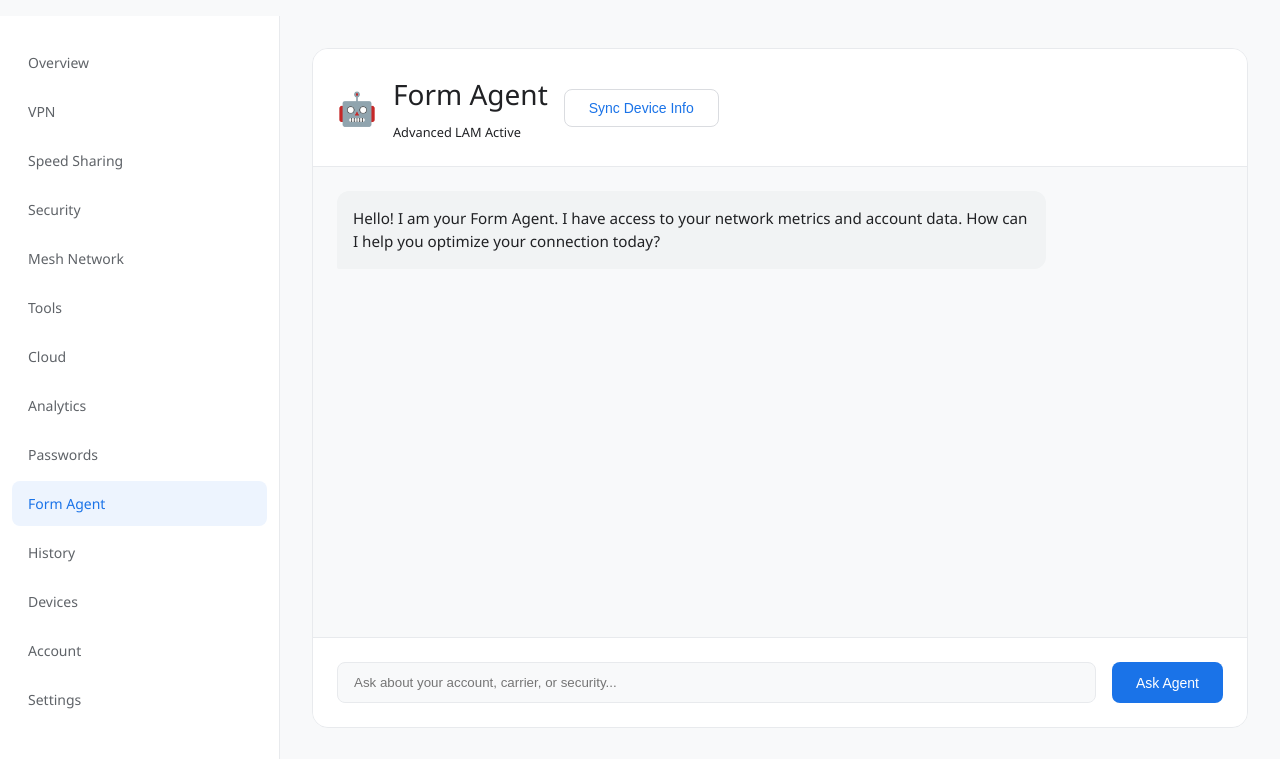
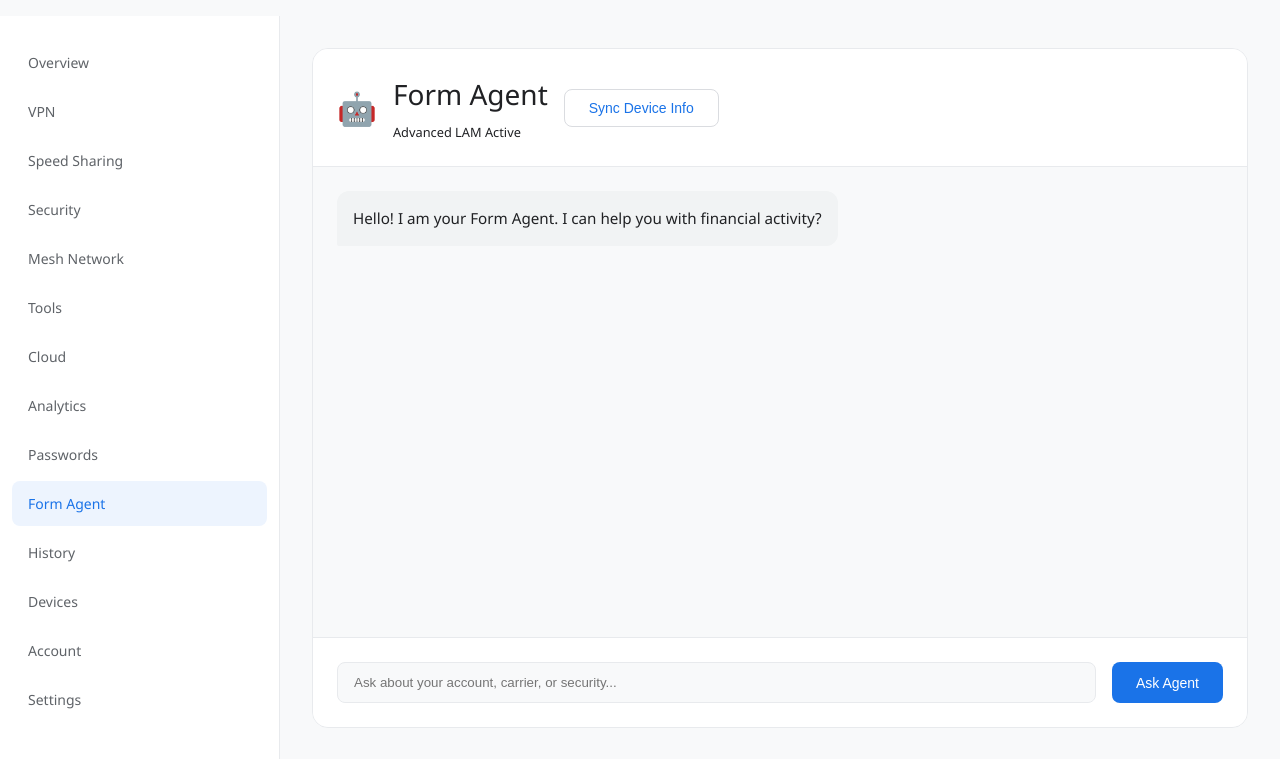
Before and after one commit to ZatQasim/Form-Speed, a Flask app: page /dashboard/agent in a window 1280 px wide. Shown: the part 64-823 px from the top of the page. Run offline with Flask 3, Linux system fonts and the light colour scheme; a user stored in the database is signed in; tables that the repository leaves empty hold one stand-in row (values such as "Sample post"); some web fonts are replaced.

Commit message:
Improve agent response and error handling capabilities
Update agent prompt with new instructions and dependencies, and adjust initial AI message.

Replit-Commit-Author: Agent
Replit-Commit-Session-Id: 3996056d-f854-4c5c-b152-6c50dc2b311e
Replit-Commit-Checkpoint-Type: full_checkpoint
Replit-Commit-Event-Id: 450b3fd3-4150-4d1a-9bf9-3e1648bf2e7b
Replit-Commit-Screenshot-Url: https://storage.googleapis.com/screenshot-production-us-central1/7ad3413c-0a2b-488c-9315-b0b72b91dfb9/3996056d-f854-4c5c-b152-6c50dc2b311e/f1Bbh66
Replit-Helium-Checkpoint-Created: true

```diff
--- a/app.py
+++ b/app.py
@@ -694,16 +694,21 @@ def agent_chat():
                 Carrier: {metrics.get('carrier')}
                 VPN: {'Active' if user_state.get('vpn_enabled') else 'Inactive'}
 
-                Help with account, carrier info, financial options ($5/mo), and support.
-                Be concise and authoritative.
+                Your goal is to help the user with account management, carrier insights, financial options, and support.
+                You have access to their real-time network metrics.
+                Be concise, authoritative, and direct.
                 """},
                 {"role": "user", "content": user_message}
             ],
             max_completion_tokens=500
         )
         ai_response = response.choices[0].message.content
+        print(f"DEBUG: AI Response: {ai_response[:50]}...")
     except Exception as e:
-        ai_response = f"I encountered an error accessing my neural pathways: {str(e)}"
+        import traceback
+        error_details = traceback.format_exc()
+        print(f"DEBUG: AI Error: {error_details}")
+        ai_response = f"I'm sorry, I'm having trouble connecting to my brain right now. (Error: {str(e)})"
 
     return jsonify({'response': ai_response})
 
--- a/requirements.txt
+++ b/requirements.txt
@@ -10,3 +10,5 @@ werkzeug
 pyotp
 qrcode
 openai
+openai
+tenacity
--- a/templates/agent.html
+++ b/templates/agent.html
@@ -33,7 +33,7 @@
 
             <div class="chat-window" id="chat-window">
                 <div class="message ai-message">
-                    Hello! I am your Form Agent. I have access to your network metrics and account data. How can I help you optimize your connection today?
+                    Hello! I am your Form Agent. I can help you with financial activity?
                 </div>
             </div>
 
```
